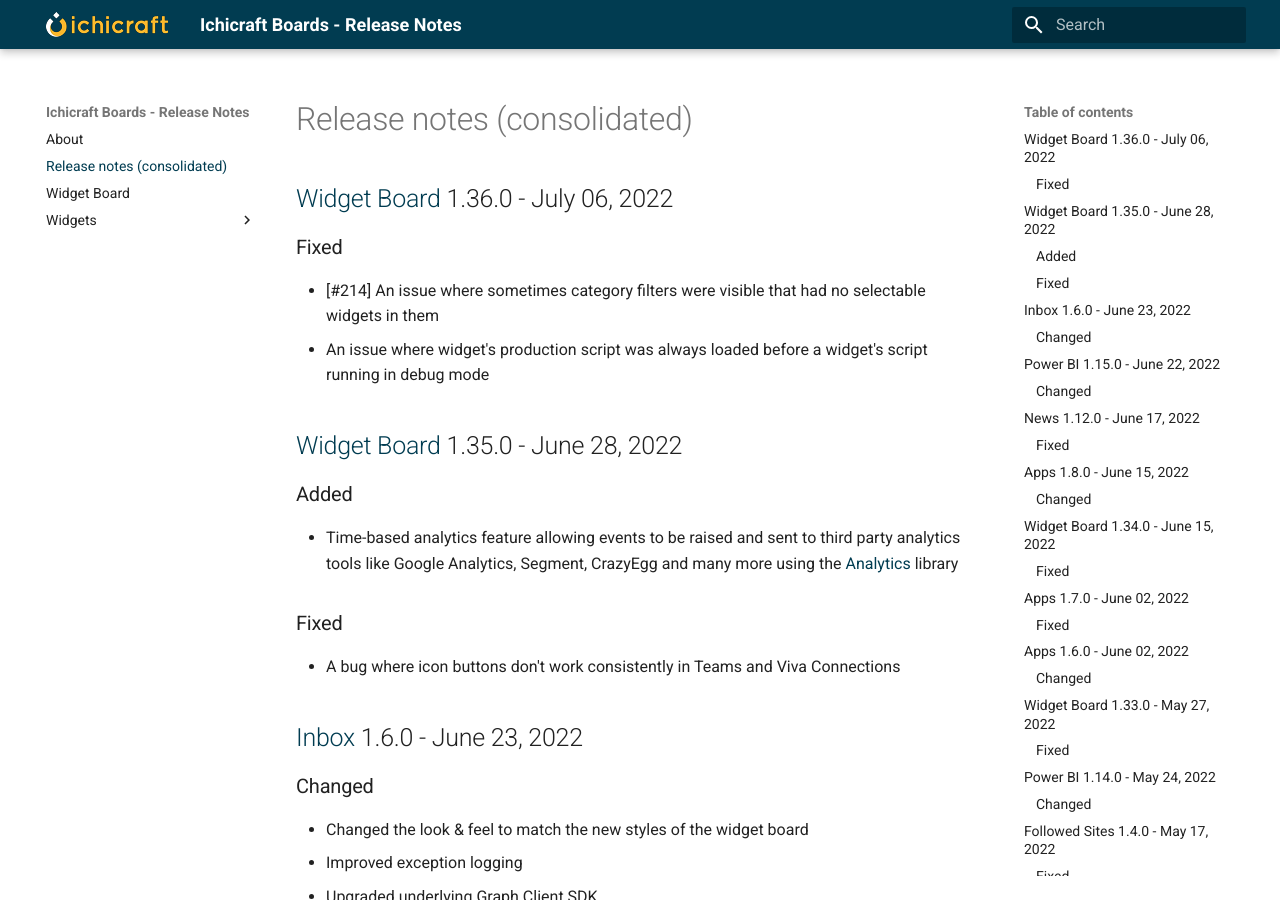
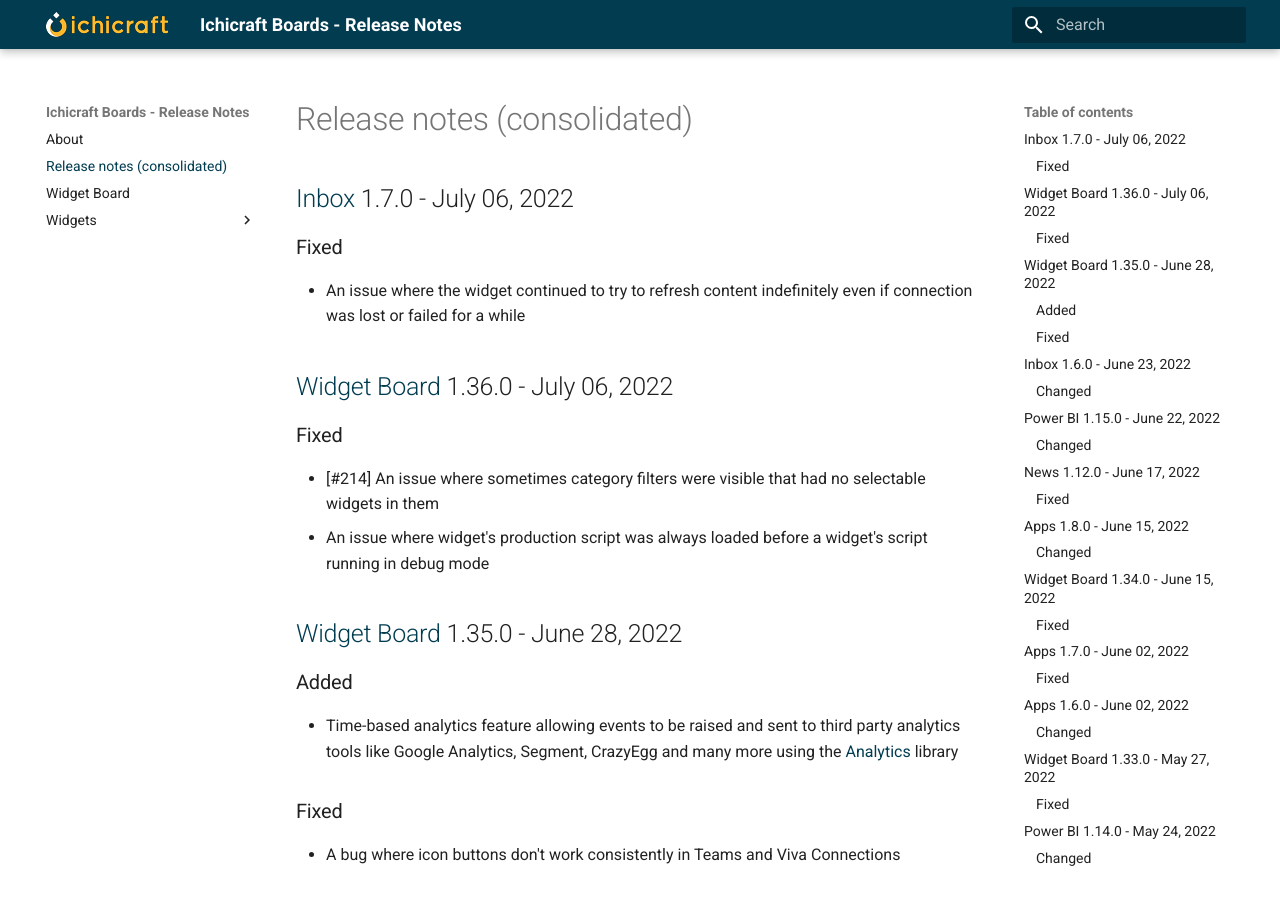
Before and after one commit to ichicraft/widgets-docs, an MkDocs documentation site: the page built from docs/Release-notes-(consolidated).md, in a window 1280 px wide and 900 px high. Built offline with MkDocs 1.6.1 and Material for MkDocs 9.7.7, drawn with Linux system fonts in a browser that asks for light colours.

Commit message:
Release notes updated by BuildService

```diff
--- a/docs/Release-notes-(consolidated).md
+++ b/docs/Release-notes-(consolidated).md
@@ -1,3 +1,8 @@
+## [Inbox](./Widgets/Inbox.md) 1.7.0 - July 06, 2022
+
+### Fixed
+- An issue where the widget continued to try to refresh content indefinitely even if connection was lost or failed for a while
+
 ## [Widget Board](./Widget Board.md) 1.36.0 - July 06, 2022
 
 ### Fixed
```
Also changed, not shown: docs/Widgets/Inbox.md (+5 -0 lines).
